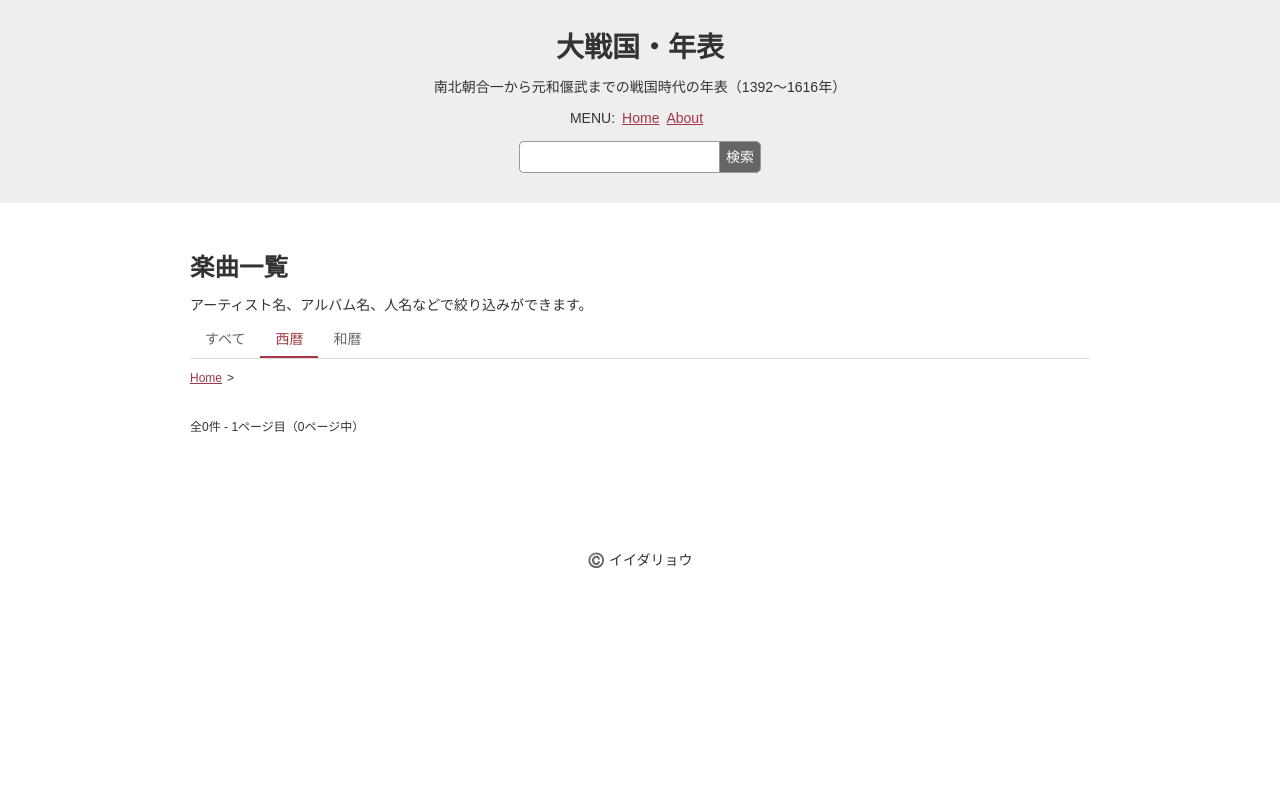
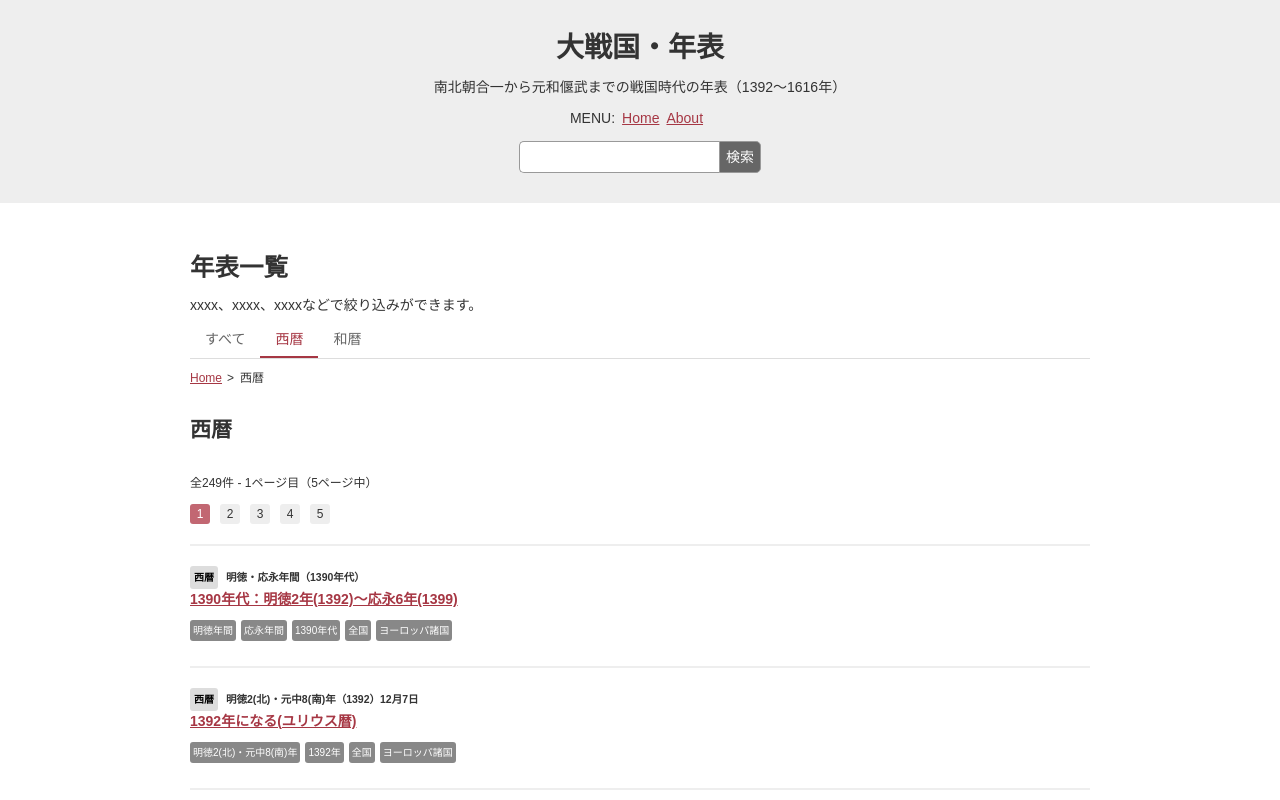
Before and after one commit to ryo-i/dai-sengoku-nenpyo, a Next.js app: page /category/seireki in a window 1280 px wide. Shown: the top 800 px of the page. Built offline with nearby package versions, Linux system fonts and the light colour scheme.

Commit message:
カテゴリ絞り込みを実装 #3

```diff
--- a/components/InnerIndex.tsx
+++ b/components/InnerIndex.tsx
@@ -243,8 +243,10 @@ function InnerIndex() {
               isCategory ?
               hierarchy + "category/" + props.path + "?waGengo=" + data :
               hierarchy + "?waGengo=" + data
-          }>
-            <a className="waGengo" key={index}>{data + props.waYearUnit}</a>
+            }
+            key={index}
+          >
+            <a className="waGengo">{data + props.waYearUnit}</a>
           </Link>
         )}
       </>
@@ -281,8 +283,10 @@ function InnerIndex() {
               isCategory ?
               hierarchy + "category/" + data.path + "?adAge=" + data :
               hierarchy + "?adAge=" + data
-          }>
-            <a className="adAge" key={index}>{data}</a>
+            }
+            key={index}
+          >
+            <a className="adAge">{data}</a>
           </Link>
         )}
       </>
@@ -333,8 +337,10 @@ function InnerIndex() {
               isCategory ?
               hierarchy + "category/" + props.path + "?influence=" + data :
               hierarchy + "?influence=" + data
-          }>
-            <a className="influence" key={index}>{data}</a>
+            }
+            key={index}
+          >
+            <a className="influence">{data}</a>
           </Link>
         )}
       </>
--- a/modules/nenpyoList/getCaterogyInfo.ts
+++ b/modules/nenpyoList/getCaterogyInfo.ts
@@ -5,24 +5,12 @@ const getCaterogyInfo = (category) => {
     name: ''
   };
 
-  if (category === 'beatles') {
-    categoryInfo.path = 'beatles';
-    categoryInfo.name = 'Beatles';
-  } else if (category === 'john-yoko') {
-    categoryInfo.path = 'john-yoko';
-    categoryInfo.name = 'John & Yoko';
-  } else if (category === 'paul') {
-    categoryInfo.path = 'paul';
-    categoryInfo.name = 'Paul McCartney';
-  } else if (category === 'george') {
-    categoryInfo.path = 'george';
-    categoryInfo.name = 'George Harrison';
-  } else if (category === 'ringo') {
-    categoryInfo.path = 'ringo';
-    categoryInfo.name = 'Ringo Starr';
-  } else if (category === 'tony-beatles') {
-    categoryInfo.path = 'tony-beatles';
-    categoryInfo.name = 'Tony & Beatles';
+  if (category === 'seireki') {
+    categoryInfo.path = 'seireki';
+    categoryInfo.name = '西暦';
+  } else if (category === 'wareki') {
+    categoryInfo.path = 'wareki';
+    categoryInfo.name = '和暦';
   }
 
   return categoryInfo;
--- a/pages/about.tsx
+++ b/pages/about.tsx
@@ -59,7 +59,7 @@ function About() {
                 <h2>進捗</h2>
                 <ul>
                     <li>年代、年間のテキスト一部削除 <a href="https://github.com/ryo-i/dai-sengoku-nenpyo/issues/2" target="_blank">#2</a></li>
-                    <li>pageInfoレスポンスのtrackをnenpyoに <a href="https://github.com/ryo-i/dai-sengoku-nenpyo/issues/3" target="_blank">#3</a></li>
+                    <li>カテゴリ絞り込みを実装 <a href="https://github.com/ryo-i/dai-sengoku-nenpyo/issues/3" target="_blank">#3</a></li>
                 </ul>
             </section>
             <section>
--- a/pages/api/nenpyo/index.ts
+++ b/pages/api/nenpyo/index.ts
@@ -8,6 +8,7 @@ import { getDataLength }from '../../../modules/api/getDataLength';
 import { getYearsArray }from '../../../modules/api/getYearsArray';
 import { getFormatsArray }from '../../../modules/api/getFormatsArray';
 import { getNenpyoArray }from '../../../modules/api/getNenpyoArray';
+import { getCaterogyInfo } from '../../../modules/nenpyoList/getCaterogyInfo';
 
 
 getKeyNumber(nenpyoData.values[0], keyNumbers);
@@ -20,7 +21,8 @@ export default (req, res) => {
 
   // category
   if (query.category) {
-    resultData = getFilterData(resultData, 'path', query.category, 'exact');
+    const categoryInfo = getCaterogyInfo(query.category);
+    resultData = getFilterData(resultData, 'category', categoryInfo.name, 'exact');
   } else {
     resultData = getNoCategoryData(resultData, keyNumbers);
   }
--- a/pages/category/[category].tsx
+++ b/pages/category/[category].tsx
@@ -6,8 +6,8 @@ import Footer from '../../components/Footer';
 import { getCaterogyInfo } from '../../modules/nenpyoList/getCaterogyInfo';
 
 
-const pageTitle = '楽曲一覧';
-const pageText = 'アーティスト名、アルバム名、人名などで絞り込みができます。';
+const pageTitle = '年表一覧';
+const pageText = 'xxxx、xxxx、xxxxなどで絞り込みができます。';
 
 
 function Home({ categoryInfo }) {
@@ -45,12 +45,8 @@ function Home({ categoryInfo }) {
 export async function getStaticPaths() {
   return {
     paths: [
-      { params: { category: 'beatles' } },
-      { params: { category: 'john-yoko' } },
-      { params: { category: 'paul' } },
-      { params: { category: 'george' } },
-      { params: { category: 'ringo' } },
-      { params: { category: 'tony-beatles' } }
+      { params: { category: 'seireki' } },
+      { params: { category: 'wareki' } }
     ],
     fallback: false
   };
```
Also changed, not shown: 1 other file (tests, documents, lock files or other folders). Lines whose indentation alone changed are shown as unchanged.
